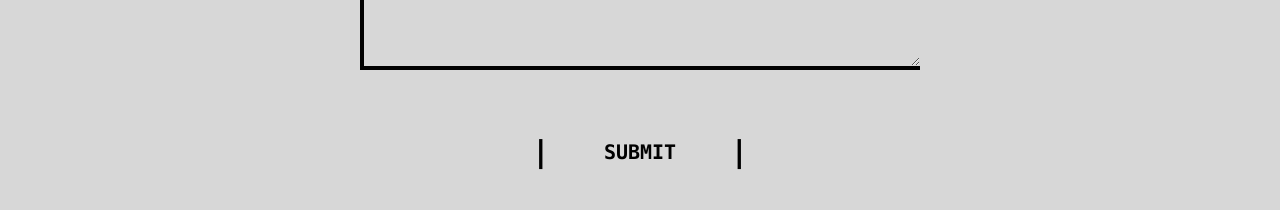
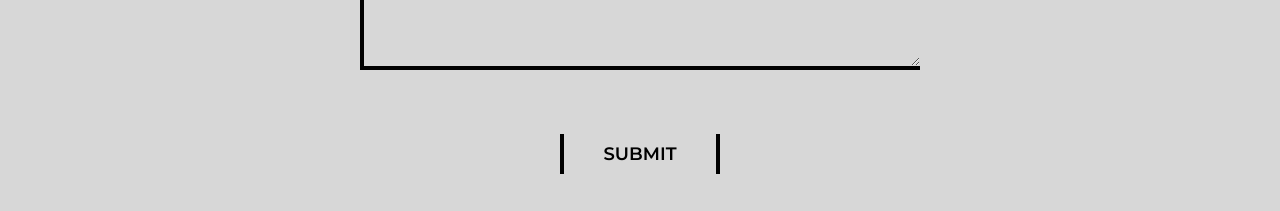
Before and after one commit to AbdallahSafar/portfolio-abdallah-safar, a React (Create React App) app: page / in a window 1280 px wide. Shown: the part 2054-2265 px from the top of the page. Built offline with nearby package versions, Linux system fonts and the light colour scheme.

Commit message:
feat: send email with emailjs in the contact component

```diff
--- a/package.json
+++ b/package.json
@@ -7,6 +7,7 @@
     "@testing-library/jest-dom": "^5.11.4",
     "@testing-library/react": "^11.1.0",
     "@testing-library/user-event": "^12.1.10",
+    "emailjs-com": "^3.2.0",
     "react": "^17.0.2",
     "react-dom": "^17.0.2",
     "react-scripts": "4.0.3",
--- a/src/components/ContactMe/ContactMe.jsx
+++ b/src/components/ContactMe/ContactMe.jsx
@@ -1,5 +1,6 @@
 import React, { useState } from "react";
 import separator from "../../images/separator.svg";
+import emailjs from "emailjs-com";
 
 export default function ContactMe() {
   const [person, setPerson] = useState({
@@ -15,6 +16,33 @@ export default function ContactMe() {
     });
   }
 
+  function sendEmail(event) {
+    event.preventDefault();
+
+    emailjs
+      .sendForm(
+        "gmail",
+        "contact-me-portfolio",
+        event.target,
+        "user_PxDqQdoEdadBNHENhNn6p"
+      )
+      .then(
+        (result) => {
+          console.log(result.text);
+        },
+        (error) => {
+          console.log(error.text);
+        }
+      );
+
+    setPerson({
+      name: "",
+      email: "",
+      phoneNumber: "",
+      message: "",
+    });
+  }
+
   return (
     <div className="bg-gray-250 w-full h-80 flex flex-col items-center h-auto">
       <div className="border-4 border-black p-5 w-56 h-16 flex items-center justify-center montserrat font-semibold text-2xl mt-20">
@@ -24,10 +52,12 @@ export default function ContactMe() {
         I would love to hear from you!
       </h1>
       <img src={separator} alt="separator" />
-      <form className="w-lg flex flex-col items-center">
+      <form className="w-lg flex flex-col items-center" onSubmit={sendEmail}>
         <input
           type="text"
           placeholder="ENTER YOUR NAME*"
+          name="name"
+          value={person.name}
           className="border-l-4 border-b-4 border-black w-full placeholder-gray-600 bg-transparent h-10 px-2 font-medium montserrat focus:outline-none mt-20"
           onChange={(event) => handleInputTyping("name", event.target.value)}
           required
@@ -35,6 +65,8 @@ export default function ContactMe() {
         <input
           type="email"
           placeholder="ENTER YOUR EMAIL*"
+          name="email"
+          value={person.email}
           className="border-l-4 border-b-4 border-black w-full placeholder-gray-600 bg-transparent h-10 px-2 font-medium montserrat focus:outline-none mt-10"
           onChange={(event) => handleInputTyping("email", event.target.value)}
           required
@@ -42,6 +74,8 @@ export default function ContactMe() {
         <input
           type="number"
           placeholder="PHONE NUMBER"
+          name="phone-number"
+          value={person.phoneNumber}
           className="border-l-4 border-b-4 border-black w-full placeholder-gray-600 bg-transparent h-10 px-2 font-medium montserrat focus:outline-none mt-10"
           onChange={(event) =>
             handleInputTyping("phoneNumber", event.target.value)
@@ -50,23 +84,17 @@ export default function ContactMe() {
         <textarea
           type="text"
           placeholder="YOUR MESSAGE*"
+          name="message"
+          value={person.message}
           className="border-l-4 border-b-4 border-black w-full placeholder-gray-600 bg-transparent h-32 px-2 font-medium montserrat focus:outline-none mt-10"
           onChange={(event) => handleInputTyping("message", event.target.value)}
           required
         />
-        <button
+        <input
           type="submit"
-          onClick={(event) => {
-            event.preventDefault();
-            console.log(person);
-          }}
-        >
-          <div className="flex montserrat font-semibold mt-16 mb-10">
-            <pre className="text-3xl">|   </pre>
-            <pre className="text-xl self-center">SUBMIT</pre>
-            <pre className="text-3xl">   |</pre>
-          </div>
-        </button>
+          className="border-l-4 border-r-4 border-black w-40 h-10 montserrat font-semibold mt-16 mb-10 text-lg bg-transparent cursor-pointer"
+          value="SUBMIT"
+        />
       </form>
     </div>
   );
```
Also changed, not shown: 1 other file (tests, documents, lock files or other folders).
